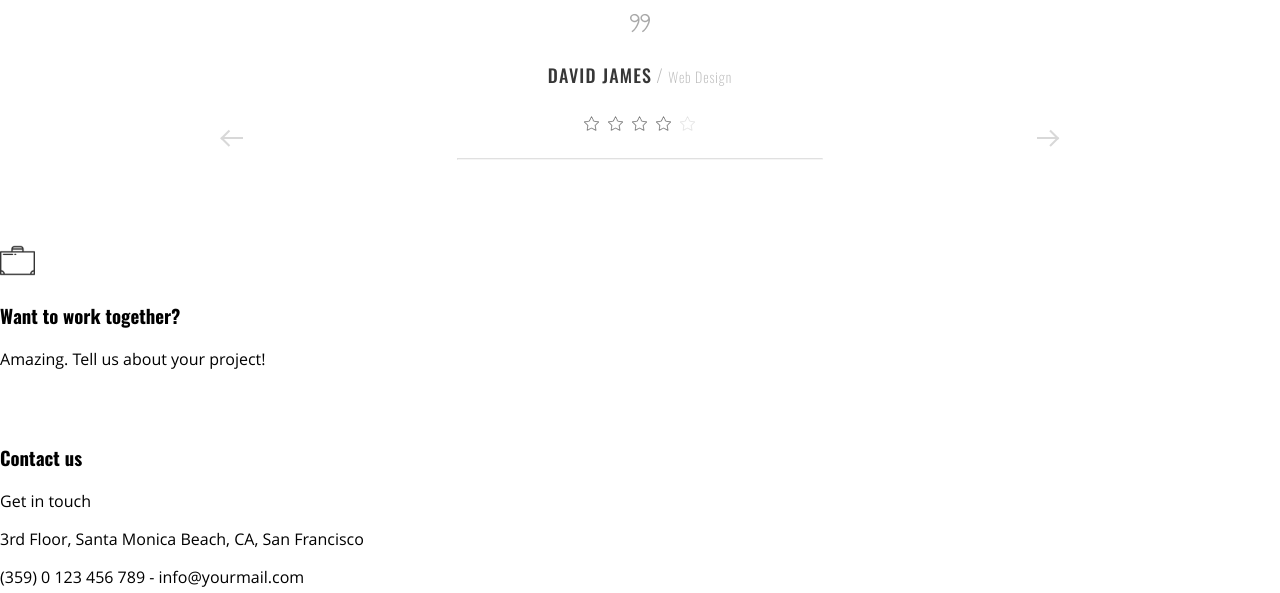
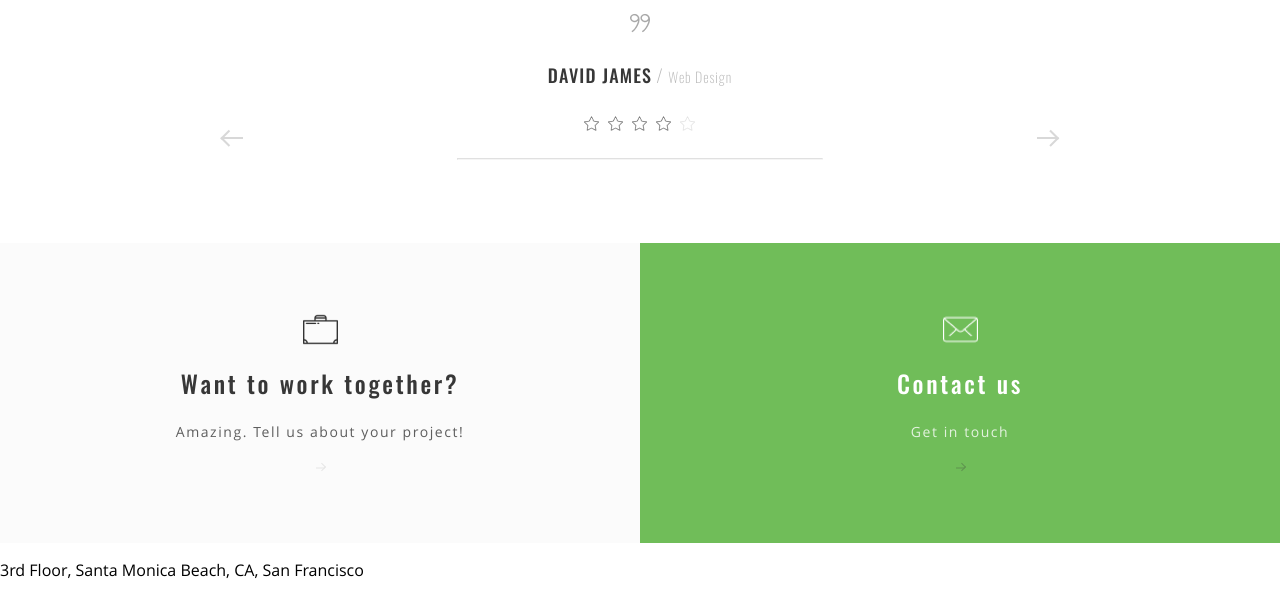
Before and after one commit to VolkovskayaIrina/Project-Freebie-Agency, a website built with Vite: page index.html in a window 1280 px wide. Shown: the part 5841-6434 px from the top of the page. Built offline with nearby package versions, Linux system fonts and the light colour scheme; files whose address does not match are found by name.

Commit message:
contacs section

```diff
--- a/style.scss
+++ b/style.scss
@@ -1066,3 +1066,106 @@ body {
         }
     }
 }
+
+.contacts {
+    display: flex;
+
+    @media (max-width: 600px){
+        flex-direction: column;
+        align-items: stretch;
+
+    }
+
+    &-form {
+        flex: 1 1 0;
+        display: flex;
+        flex-direction: column;
+        align-items: center;
+        height: 300px;
+        box-sizing: border-box;
+        padding-top: 69px;
+
+        @media (max-width: 600px) {
+           padding-top: 45px;
+           padding-bottom: 24px;
+        }
+
+        &--white {
+            background-color: #FBFBFB;
+            color: #373737;
+        }
+
+        &--green {
+            background-color: #70BD59;
+            color: #fff;
+        }
+
+        &--green &__arrow {
+            opacity: 0.3;
+
+            &::before {
+                background-color: #373737;
+            }
+
+            &::after {
+                border-color: #373737;
+            }
+        }
+
+        &__heading {
+           margin-top: 19px;
+           margin-bottom: 22px;
+            font-size: 24px;
+            font-weight: 600;
+            line-height: 35.57px;
+            letter-spacing: 2.67px;
+
+        }
+
+        &__paragraph {
+            margin: 0;
+            margin-bottom: 23px;
+            font-size: 14px;
+            line-height: 16.41px;
+            letter-spacing: 1.56px;
+            opacity: 0.8;
+        }
+
+        &__arrow {
+            width: 9px;
+            height: 9px;
+            border: none;
+            background-color: transparent;
+            position: relative;
+            opacity: 0.6;
+
+            &::before {
+                position: absolute;
+                left: 0;
+                right: 0;
+                height: 1px;
+                background-color: #D8D8D8;
+                top: 50%;
+                transform: translateY(-50%);
+                content: '';
+            }
+
+            &::after {
+                position: absolute;
+                right: -2px;
+                height: 4.5px;
+                width: 4.5px;
+                top: -1px;
+                content: '';
+                border-top: 1px solid #D8D8D8;
+                border-right: 1px solid #D8D8D8;
+                transform: rotate(45deg) translateY(50%);
+                display: inline-block;
+
+                @media (max-width: 368px) {
+                    top: -0.5px;
+                }
+            }
+        }
+    }
+}
```
